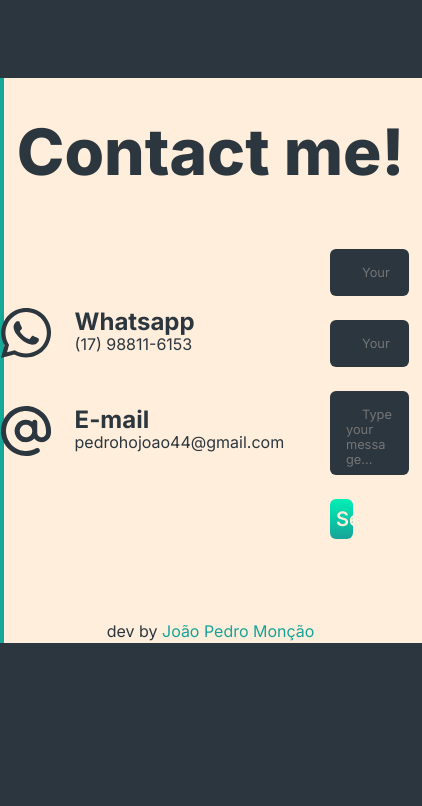
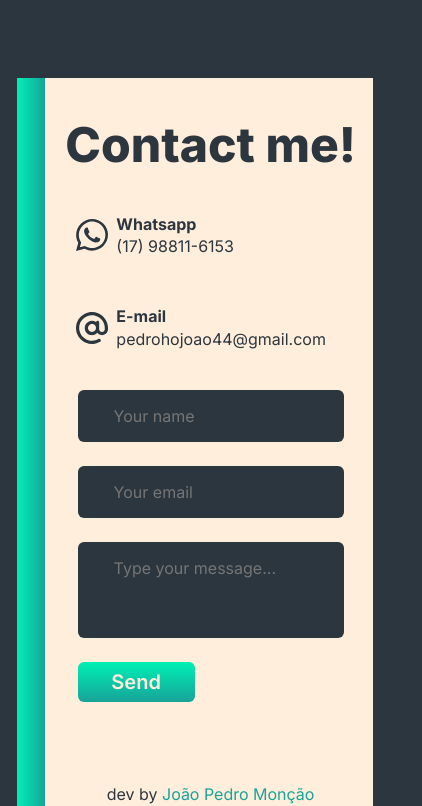
Before and after one commit to jpmoncao/portfolio, a React (Vite) app in the folder portfolio-2024/: page / in a window 390 px wide. Shown: the part 3223-4029 px from the top of the page, 422 px wide, since content can reach past the window. Before the commit the page ends 3866 px from the top, so only its background shows below. Built offline with nearby package versions, Linux system fonts and the light colour scheme; no server answers.

Commit message:
feat: responsividade do formulário de contato

```diff
--- a/portfolio-2024/src/components/Contact/styles.css
+++ b/portfolio-2024/src/components/Contact/styles.css
@@ -77,7 +77,7 @@
     justify-content: center;
     align-items: flex-end;
     gap: 1.5rem;
-    width: 40vw;
+    width: 50vw;
 }
 
 .Contact .info form input,
@@ -89,7 +89,7 @@
     background-color: var(--gunmental);
     color: var(--antiquewhite);
     font-family: Inter, system-ui, Avenir, Helvetica, Arial, sans-serif;
-    font-size: .8em;
+    font-size: 1em;
     font-weight: 400;
 
     border-radius: 6px;
@@ -107,8 +107,8 @@
     justify-content: space-around;
     align-items: center;
     height: 2em;
-    width: 25%;
-    margin-right: calc(25% + 2rem);
+    width: 20%;
+    margin-right: calc(30% + 2rem);
 
     background: var(--aqua-fade);
     color: var(--antiquewhite);
@@ -126,6 +126,7 @@
 }
 
 .Contact .info form button:hover {
+    cursor: pointer;
     color: var(--gunmental);
     box-shadow: 0px 0px 16px #0c9573a8;
     transition-duration: .4s;
@@ -146,10 +147,85 @@
     transition-duration: .4s;
 }
 
-@media screen and (max-width: 1023px) {}
+@media screen and (max-width: 1023px) {
+    .Contact .info .contact-aside article div * {
+        font-size: 1em;
+    }
 
-@media screen and (max-width: 767px) {}
+    .Contact .info .contact-aside article div {
+        padding-left: 0;
+    }
 
-@media screen and (max-width: 494px) {}
+    .Contact .info .contact-aside article img {
+        height: 2rem;
+    }
+
+    .Contact .info form {
+        width: 75vw;
+    }
+
+    .Contact .info form input,
+    .Contact .info form textarea {
+        width: 80%;
+    }
+
+    .Contact .info form button {
+        width: 20%;
+        margin-right: calc(60% + 2rem);
+    }
+}
+
+@media screen and (max-width: 767px) {
+    .Contact .info {
+        display: flex;
+        flex-direction: column;
+        gap: 1rem;
+    }
+
+    .Contact .info .contact-aside article div * {
+        font-size: 1.25em;
+    }
+
+    .Contact .info .contact-aside article img {
+        height: 3rem;
+    }
+
+    .Contact .info form {
+        justify-content: center;
+        align-items: center;
+    }
+}
+
+@media screen and (max-width: 494px) {
+    .Contact .title h1 {
+        font-size: 3em;
+    }
+
+    .Contact .info .contact-aside article div * {
+        font-size: 1em;
+    }
+
+    .Contact .info .contact-aside article div {
+        padding-left: 0;
+    }
+
+    .Contact .info .contact-aside article img {
+        height: 2rem;
+    }
+
+    .Contact .info form {
+        width: 75vw;
+    }
+
+    .Contact .info form input,
+    .Contact .info form textarea {
+        width: 80%;
+    }
+
+    .Contact .info form button {
+        width: 40%;
+        margin-right: calc(40% + 2rem);
+    }
+}
 
 @media screen and (max-width: 349px) {}
--- a/portfolio-2024/src/components/Skills/Skills.jsx
+++ b/portfolio-2024/src/components/Skills/Skills.jsx
@@ -7,14 +7,12 @@ export default function Skills() {
     useEffect(() => {
         async function getSkills() {
             try {
-                // Into public directory
                 const response = await fetch('/skills-section.json', {
                     headers: {
                         Accept: 'application/json'
                     }
                 });
                 const data = await response.json();
-                console.log(data)
                 setSkills(data);
             } catch (error) {
                 console.error('Error fetching content:', error);
```
